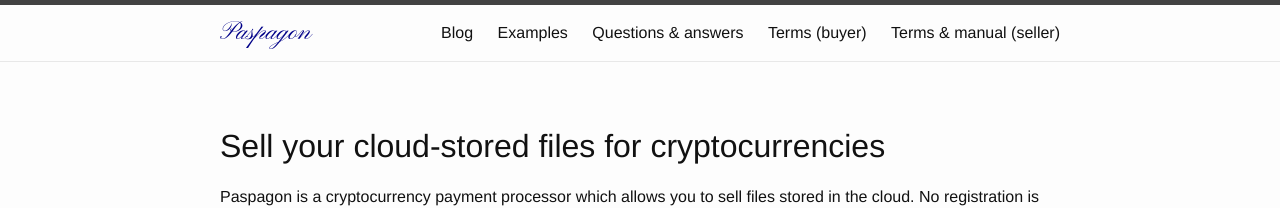
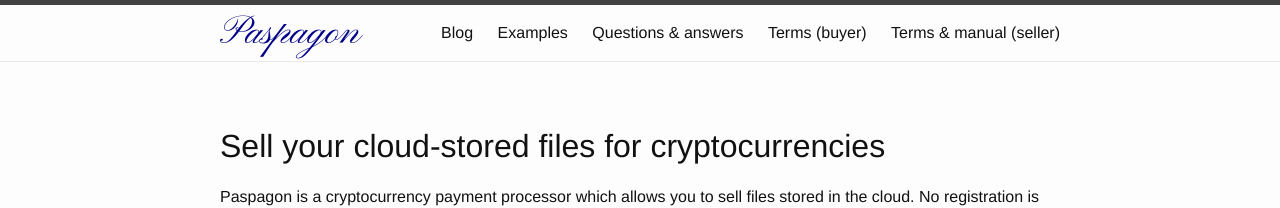
Before and after one commit to Paspagon/paspagon.github.io, a Jekyll site: the page built from index.md, in a window 1280 px wide. Shown: the top 208 px of the page. Built offline with Jekyll 4.4.1, drawn with Linux system fonts in a browser that asks for light colours.

Commit message:
Tweak logo

```diff
--- a/_sass/_layout.scss
+++ b/_sass/_layout.scss
@@ -11,7 +11,7 @@
 }
 
 .site-title {
-    font-size: 26px;
+    font-size: 40px;
     line-height: 56px;
     letter-spacing: -1px;
     margin-bottom: 0;
--- a/css/main.scss
+++ b/css/main.scss
@@ -53,12 +53,12 @@ $on-laptop:        800px;
         font-family: 'Pinyon Script', cursive;
         letter-spacing: 0;
         color: #008;
-        transition: 200ms linear 0s;
+        transition: 500ms cubic-bezier(0.215, 0.61, 0.355, 1) 0s;
     }
 
     &:hover {
         text-decoration: none;
-        text-shadow: -1px 1px 0.7em #00c, 1px -1px 0.7em #00c;
+        text-shadow: 0 0 1.5em #00c;
     }
 }
 @import url(https://fonts.googleapis.com/css?family=Pinyon+Script);
```
